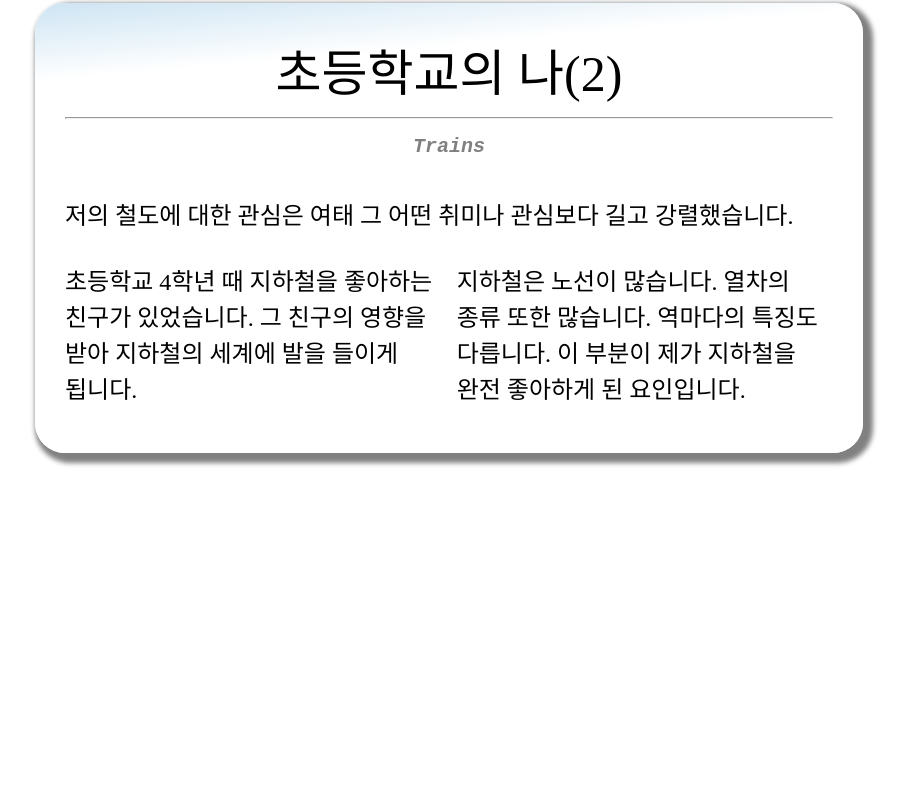
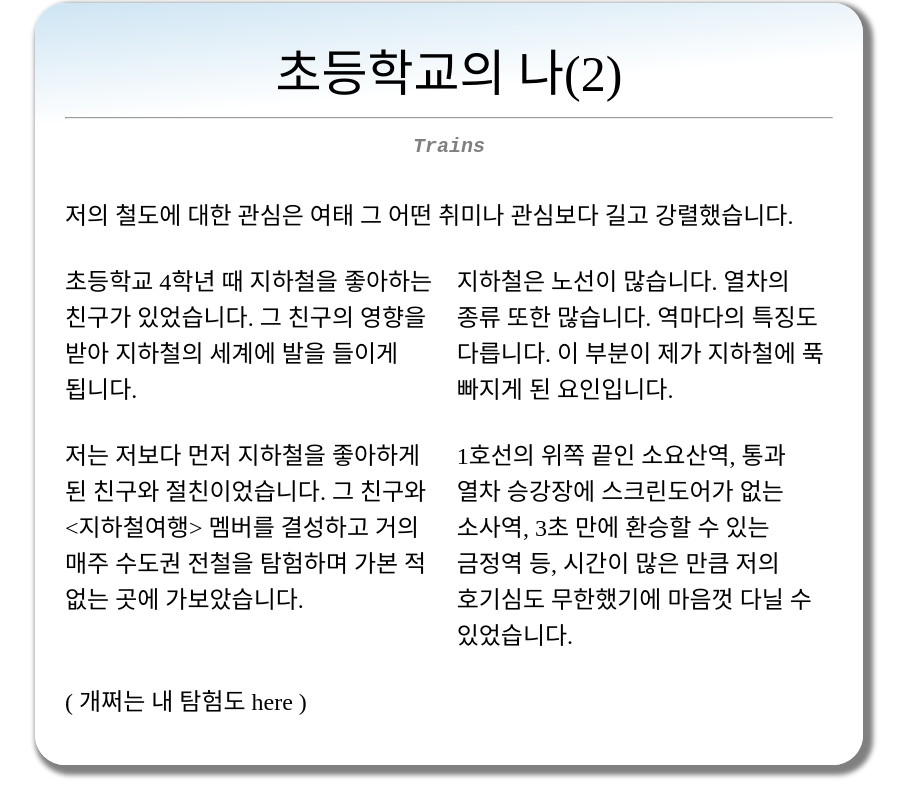
Before and after one commit to Async-X/FS-Profile, a plain HTML site: page index.html in a window 1280 px wide. Shown: the part 2561-3366 px from the top of the page, without its empty margins (191-1098 px from the left). Before the commit the page ends 3054 px from the top, so only its background shows below. Drawn offline with Linux system fonts and the light colour scheme; a web font is replaced by a local one.

Commit message:
Update index.html

```diff
--- a/index.html
+++ b/index.html
@@ -97,7 +97,8 @@
                 </div>
 
                 <div class="article_con_con">
-                    Universe Sandbox²를 플레이하면서 태양계에 태양 대신 다른 별이 있다든가 하는 다양한 상황을 가정해보고, 천체들을 충돌시켜보고, 천체의 구성 물질 비율을 바꿔서 테라포밍해 보는 등 여러가지로 즐겼습니다.
+                    Universe Sandbox²를 플레이하면서 태양계에 태양 대신 다른 별이 있다든가 하는 다양한 상황을 가정해보고,
+                    천체들을 충돌시켜보고, 천체의 구성 물질 비율을 바꿔서 테라포밍해 보는 등 여러가지 방식으로 즐겼습니다.
                 </div>
 
                 <div class="article_con_longcon">
@@ -134,11 +135,29 @@
 
                 <div class="article_con_con">
                     지하철은 노선이 많습니다. 열차의 종류 또한 많습니다. 역마다의 특징도 다릅니다.
-                    이 부분이 제가 지하철을 완전 좋아하게 된 요인입니다.
+                    이 부분이 제가 지하철에 푹 빠지게 된 요인입니다.
+                </div>
+
+                <div class="article_con_con">
+                    저는 저보다 먼저 지하철을 좋아하게 된 친구와 절친이었습니다. 그 친구와 &lt;지하철여행&gt; 멤버를 결성하고
+                    거의 매주 수도권 전철을 탐험하며 가본 적 없는 곳에 가보았습니다.
+                </div>
+
+                <div class="article_con_con">
+                    1호선의 위쪽 끝인 소요산역, 통과 열차 승강장에 스크린도어가 없는 소사역, 3초 만에 환승할 수 있는 금정역 등,
+                    시간이 많은 만큼 저의 호기심도 무한했기에 마음껏 다닐 수 있었습니다.
+                </div>
+
+                <div class="article_con_longcon">
+                    ( 개쩌는 내 탐험도 here )
                 </div>
 
             </div>
+
+            </div>
         </article>
+
+
 
     </div>
 
```
